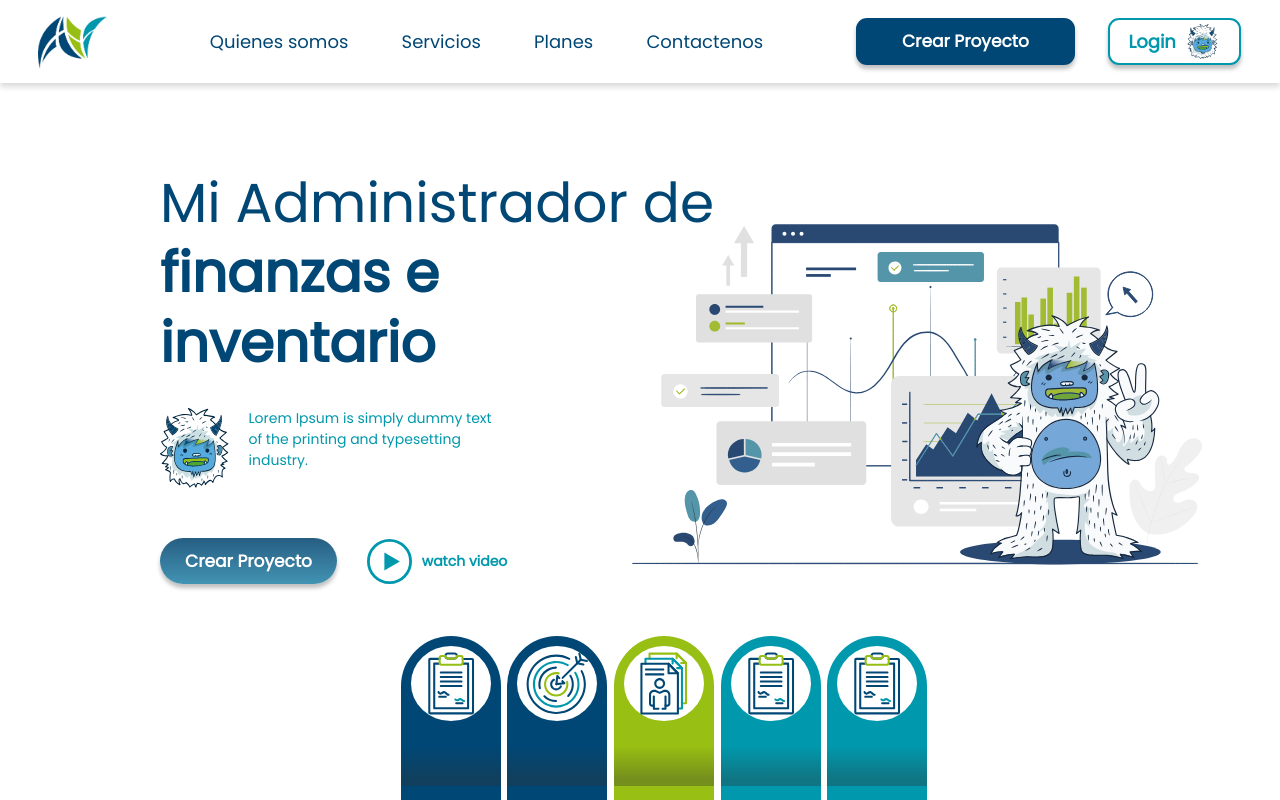
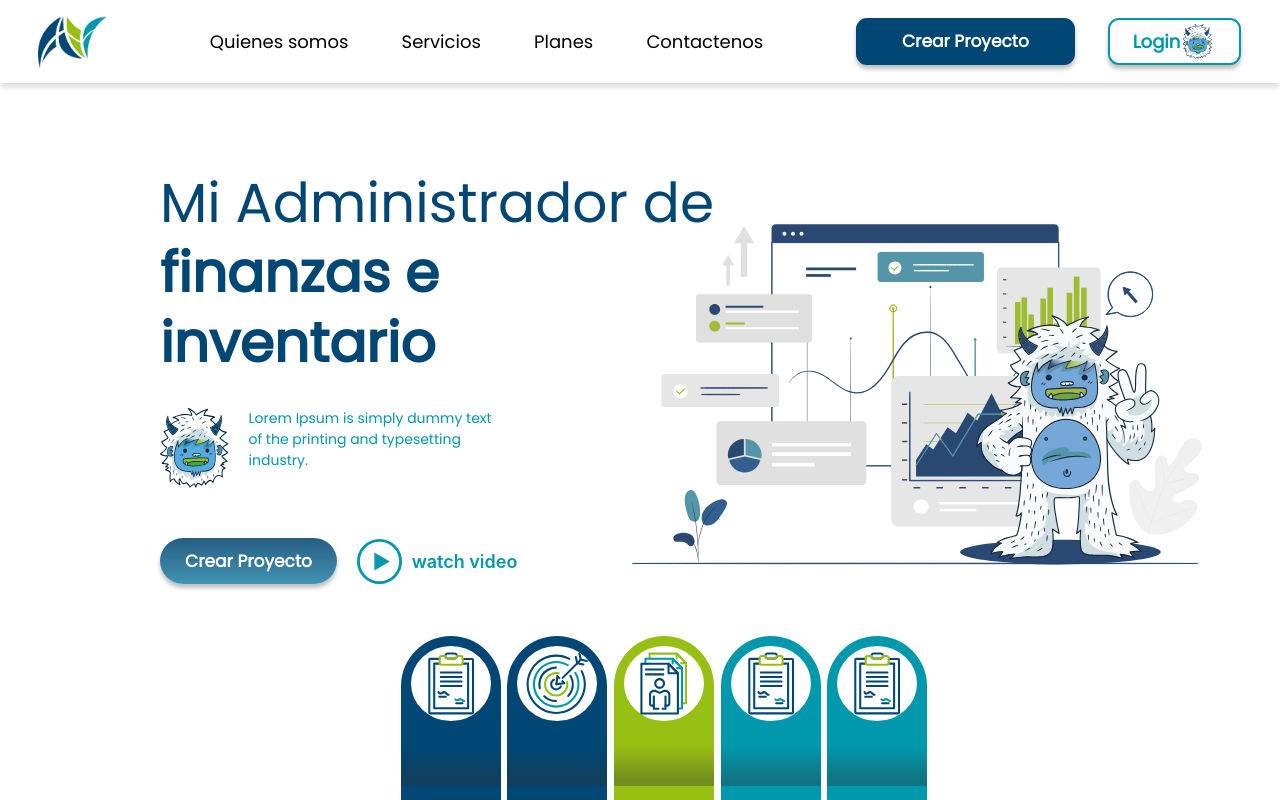
Before and after one commit to nataliarrod/my-adfi, a React (Create React App) app: page / in a window 1280 px wide. Shown: the top 800 px of the page. Built offline with nearby package versions, Linux system fonts and the light colour scheme.

Commit message:
add function to button

```diff
--- a/src/modules/Landing/components/Button/index.js
+++ b/src/modules/Landing/components/Button/index.js
@@ -3,34 +3,28 @@ import "./style.css";
 import Icon from "../../../../assets/svg/monsterHead.svg";
 import iconButton from "../../../../assets/svg/iconButton.svg";
 
-const Button = ({ type, text, link }) => {
+const Button = ({ type, text, onClickFunction }) => {
   if (type === "secondary-with-icon") {
     return (
-      <div className={`button-${type}`}>
-        <a href={link}>
+      <div className={`button-${type}`} onClick={onClickFunction}>
           {text}
           <img src={Icon} alt="icon" />
-        </a>
       </div>
     );
   }
   if (type === "tertiary-with-icon") {
     return (
-      <div className={`button-${type}`}>
-        <a href={link}>
+      <div className={`button-${type}`} onClick={onClickFunction}>
           <img src={iconButton} alt="icon" />
           {text}
-        </a>
       </div>
     );
   }
-  return(
-    <div className={`button-${type}`}>
-      <a href={link}>
+  return (
+    <div className={`button-${type}`} onClick={onClickFunction}>
         {text}
-      </a>
     </div>
-  )
+  );
 }
 
 export default Button;
--- a/src/modules/Landing/components/NavBar/index.js
+++ b/src/modules/Landing/components/NavBar/index.js
@@ -3,9 +3,16 @@ import Logo from "../../../../assets/img/png/LOGO-02.png";
 import labelsNavBar from "./constants";
 import "./style.css";
 import Button from "../Button";
+import { useHistory } from "react-router-dom";
 
 
 const NavBar = () => {
+  const History = useHistory();
+
+  const redirectTo = (url) => {
+    History.push(url);
+  }
+
   return (
     <div className="nav-bar-container">
       <div className="nav-bar-logo">
@@ -16,7 +23,7 @@ const NavBar = () => {
           {labelsNavBar.map((label, index) => {
             return (
               <li key={`nav-bar-label-${index}`}>
-                <Button type="link" text={label.name} link={label.url} />
+                <Button type="link" text={label.name} link={label.url} onClickFunction={() => {redirectTo(label.url)}} />
               </li>
             );
           })}
```
